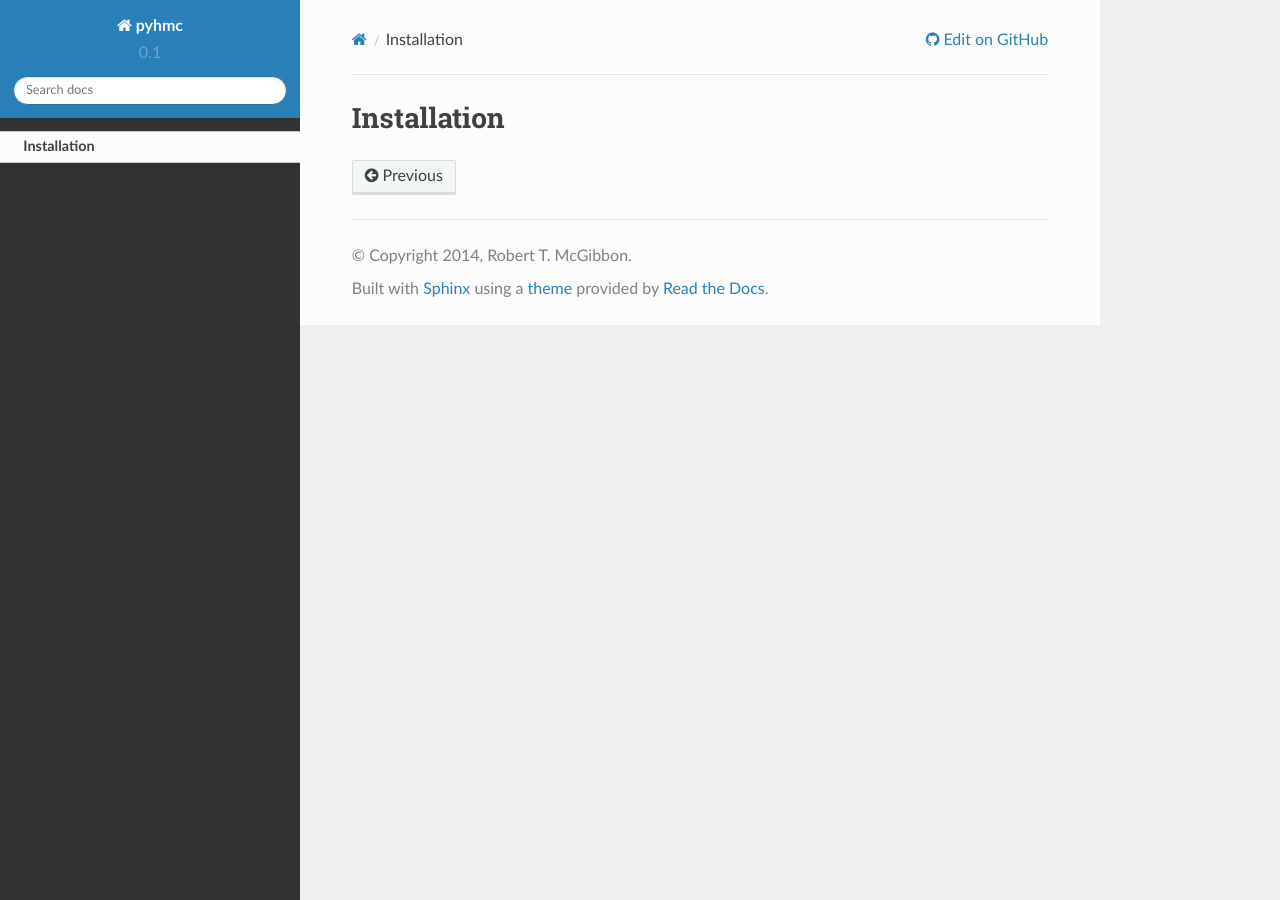
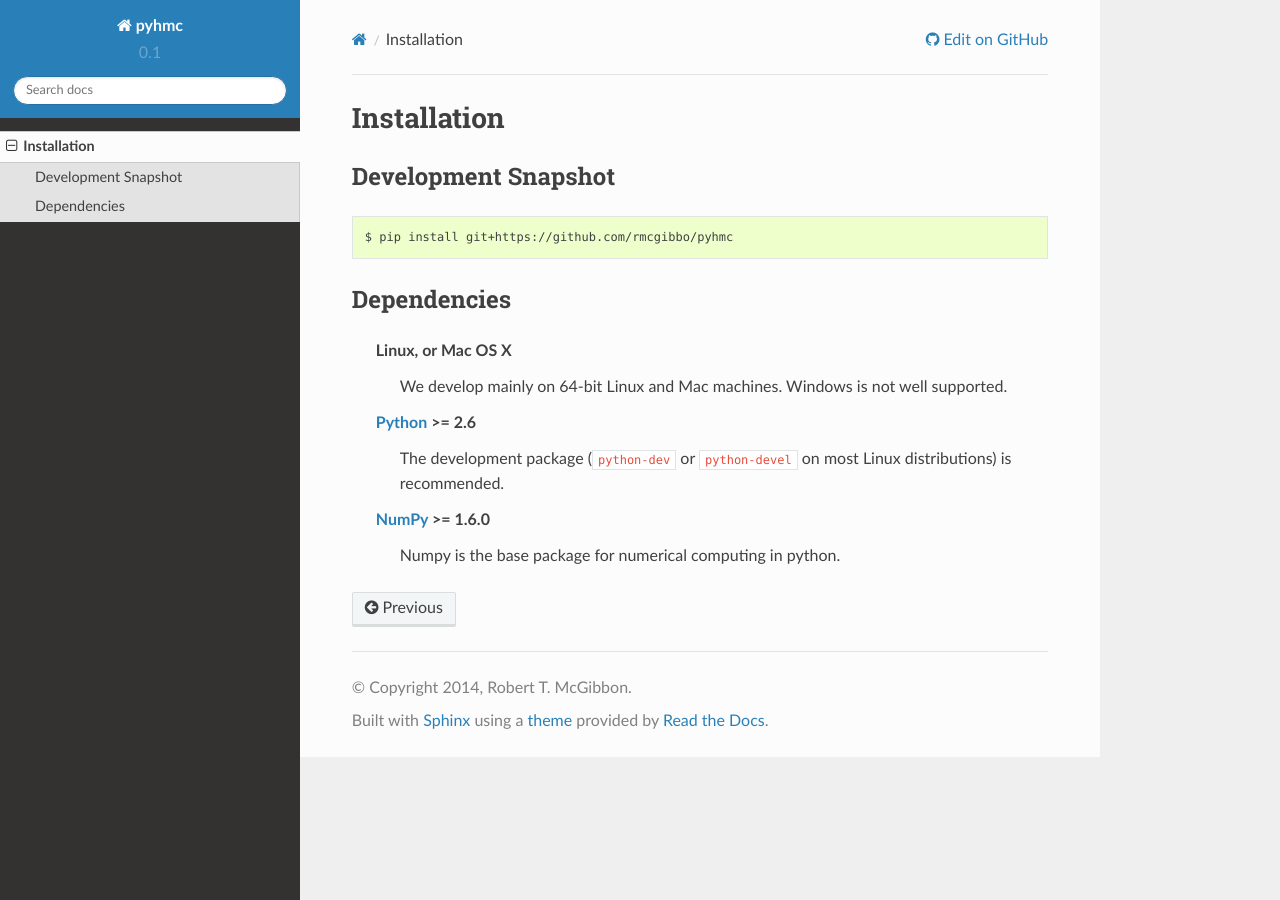
Before and after one commit to rmcgibbo/pyhmc, a Sphinx documentation site: the page built from docs/installation.rst, in a window 1280 px wide. Built offline with Sphinx 7.4.7 and the Read the Docs theme 2.0.0, drawn with Linux system fonts in a browser that asks for light colours.

Commit message:
installation

```diff
--- a/docs/_templates/class.rst
+++ /dev/null
@@ -1,6 +0,0 @@
-{{ fullname }}
-{{ underline }}
-
-.. currentmodule:: {{ module }}
-
-.. autoclass:: {{ objname }}
--- /dev/null
+++ b/docs/_templates/function.rst
@@ -0,0 +1,12 @@
+Function: :func:`{{objname}}`
+{{ underline }}====================
+
+.. currentmodule:: {{ module }}
+
+.. autofunction:: {{ objname }}
+
+.. include:: {{module}}.{{objname}}.examples
+
+.. raw:: html
+
+    <div class="clearer"></div>
--- a/docs/index.rst
+++ b/docs/index.rst
@@ -1,5 +1,5 @@
-Welcome to pyhmc's documentation!
-=================================
+pyhmc: Hamiltonain Monte Carlo in Python
+========================================
 
 Introduction
 ------------
--- a/docs/installation.rst
+++ b/docs/installation.rst
@@ -1,2 +1,23 @@
 Installation
 ============
+
+Development Snapshot
+--------------------
+
+.. code-block:: bash
+
+    $ pip install git+https://github.com/rmcgibbo/pyhmc
+
+Dependencies
+------------
+
+   Linux, or Mac OS X
+        We develop mainly on 64-bit Linux and Mac machines. Windows is not
+        well supported.
+
+   `Python <http://python.org>`_ >= 2.6
+        The development package (``python-dev`` or ``python-devel``
+        on most Linux distributions) is recommended.
+
+   `NumPy <http://numpy.scipy.org/>`_ >= 1.6.0
+        Numpy is the base package for numerical computing in python.
```
Also changed, not shown: other parts of docs/index.rst (+1 -1 lines), 1 other file.
